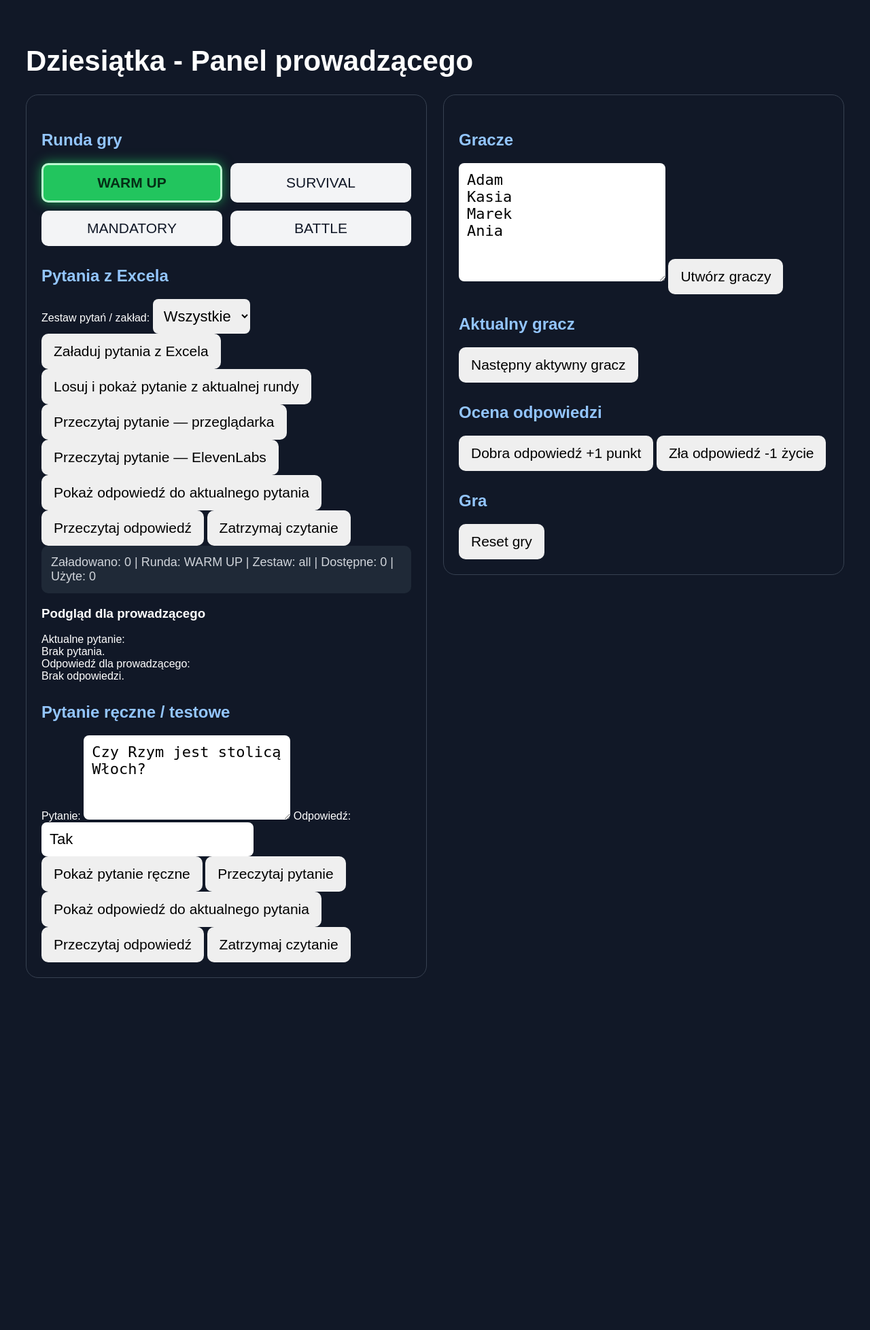
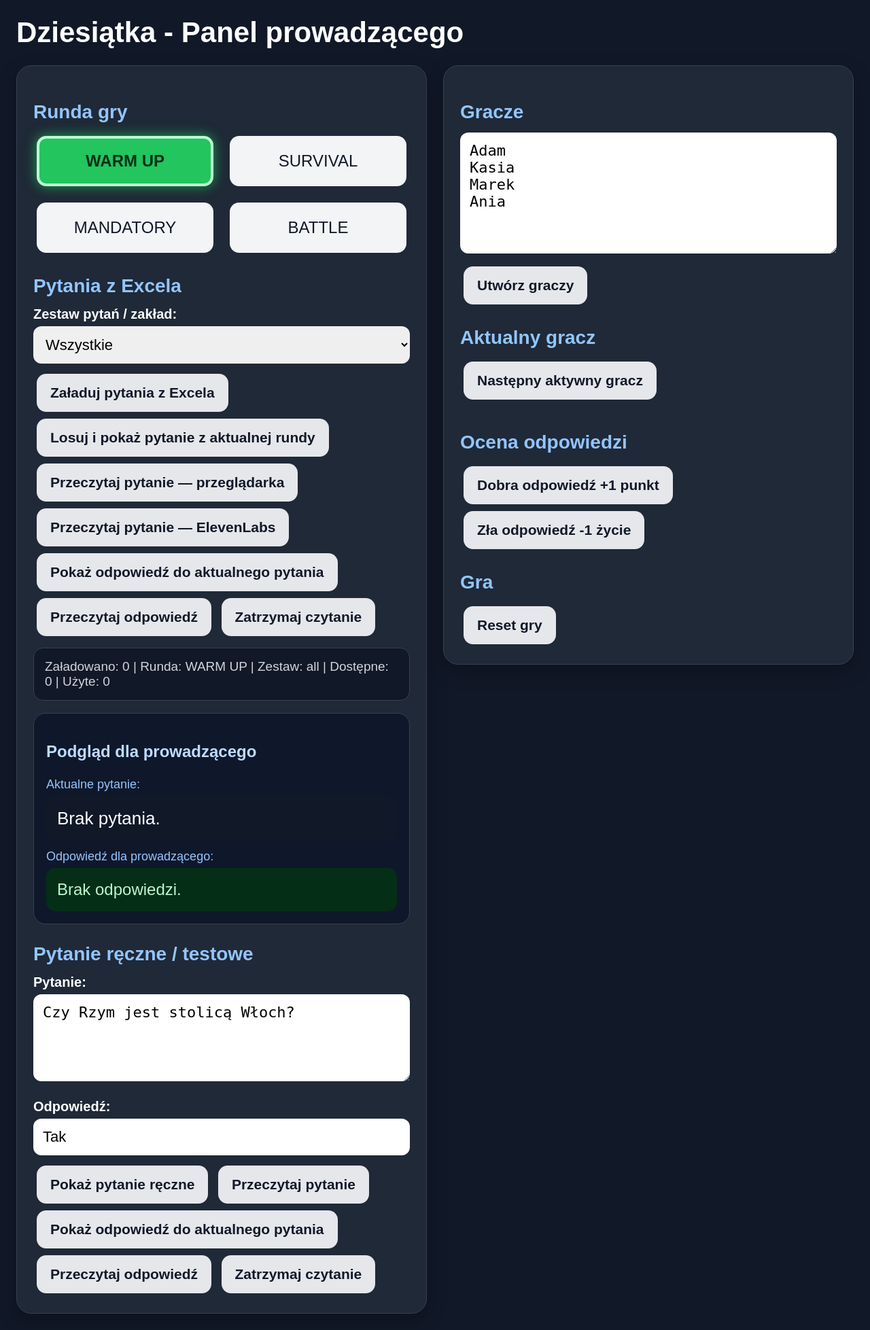
Before and after one commit to Daro202/dziesiatka_quiz_v2, a Flask app: page /admin in a window 1280 px wide. Shown: the whole page at 68% size. Before the commit the page ends 1439 px from the top, so only its background shows below. Run offline with Flask 3, Linux system fonts and the light colour scheme.

Commit message:
Przesłanie danych po raz pierwszy

```diff
--- a/static/style.css
+++ b/static/style.css
@@ -2,17 +2,61 @@ body {
     font-family: Arial, sans-serif;
     background: #111827;
     color: white;
-    padding: 30px;
+    padding: 24px;
+    margin: 0;
 }
 
 h1 {
     font-size: 42px;
-    margin-bottom: 25px;
+    margin: 0 0 24px 0;
 }
 
 h2 {
-    margin-top: 30px;
+    margin-top: 28px;
+    margin-bottom: 14px;
     color: #93c5fd;
+    font-size: 28px;
+}
+
+h3 {
+    color: #bfdbfe;
+    font-size: 24px;
+}
+
+label {
+    font-size: 20px;
+    font-weight: bold;
+    display: block;
+    margin-top: 12px;
+    margin-bottom: 6px;
+}
+
+textarea,
+input,
+select {
+    font-size: 22px;
+    padding: 14px;
+    border-radius: 12px;
+    border: none;
+    width: 100%;
+    box-sizing: border-box;
+    margin-bottom: 10px;
+}
+
+button {
+    font-size: 21px;
+    padding: 16px 20px;
+    border: none;
+    border-radius: 14px;
+    cursor: pointer;
+    margin: 5px;
+    background: #e5e7eb;
+    color: #111827;
+    font-weight: bold;
+}
+
+button:hover {
+    filter: brightness(1.08);
 }
 
 .panel {
@@ -22,31 +66,107 @@ h2 {
     gap: 12px;
 }
 
-textarea,
-input {
-    font-size: 22px;
-    padding: 12px;
-    border-radius: 8px;
-    border: none;
+/* ===== PANEL PROWADZĄCEGO ===== */
+
+.admin-layout {
+    display: grid;
+    grid-template-columns: 1fr 1fr;
+    gap: 24px;
+    align-items: start;
 }
 
-button {
-    font-size: 21px;
-    padding: 14px 18px;
-    border: none;
-    border-radius: 10px;
-    cursor: pointer;
+.admin-column {
+    background: #1f2937;
+    border: 1px solid #374151;
+    border-radius: 22px;
+    padding: 24px;
+    box-shadow: 0 10px 28px rgba(0, 0, 0, 0.25);
+}
+
+.round-buttons {
+    display: grid;
+    grid-template-columns: repeat(2, 1fr);
+    gap: 14px;
+    margin-bottom: 18px;
+}
+
+.round-buttons button {
+    min-height: 74px;
+    font-size: 24px;
+}
+
+.active-round,
+.round-buttons button.active-round {
+    background: #22c55e !important;
+    color: #052e16 !important;
+    font-weight: bold;
+    border: 4px solid #bbf7d0 !important;
+    box-shadow: 0 0 22px rgba(34, 197, 94, 0.85);
+}
+
+.info-box {
+    background: #111827;
+    padding: 16px;
+    border-radius: 14px;
+    font-size: 19px;
+    color: #d1d5db;
+    margin-top: 12px;
+    border: 1px solid #374151;
+}
+
+.host-preview {
+    background: #0f172a;
+    border: 1px solid #334155;
+    border-radius: 18px;
+    padding: 18px;
+    margin-top: 18px;
+}
+
+.preview-label {
+    color: #93c5fd;
+    font-size: 18px;
+    margin-top: 12px;
+    margin-bottom: 6px;
+}
+
+.preview-question {
+    font-size: 26px;
+    line-height: 1.35;
+    background: #111827;
+    padding: 16px;
+    border-radius: 14px;
+}
+
+.preview-answer {
+    font-size: 24px;
+    line-height: 1.35;
+    background: #052e16;
+    color: #bbf7d0;
+    padding: 16px;
+    border-radius: 14px;
+}
+
+.players-list {
+    display: flex;
+    flex-direction: column;
+    gap: 10px;
+    margin-top: 14px;
 }
 
 .player-button {
     display: block;
     width: 100%;
-    margin-bottom: 8px;
+    margin: 0;
     text-align: left;
+    font-size: 23px;
+    padding: 18px;
+    border-radius: 16px;
 }
 
 .selected {
-    outline: 4px solid #facc15;
+    outline: 5px solid #facc15;
+    background: #78350f !important;
+    color: #fef3c7 !important;
 }
 
 .eliminated {
@@ -106,77 +244,93 @@ button {
 
 .player-card {
     background: #374151;
-    padding: 18px;
-    border-radius: 16px;
-    font-size: 22px;
+    padding: 20px;
+    border-radius: 18px;
+    font-size: 23px;
+}
+
+.player-card.selected {
+    outline: 5px solid #facc15;
+    background: #78350f;
+}
+
+.player-card.eliminated {
+    opacity: 0.35;
+    text-decoration: line-through;
 }
 
 .player-name {
-    font-size: 26px;
+    font-size: 28px;
     font-weight: bold;
     margin-bottom: 10px;
 }
-.round-display {
-    font-size: 30px;
-    margin: 15px;
-    color: #93c5fd;
-}
 
-.round-display span {
-    color: #facc15;
-    font-weight: bold;
-}
-
-.round-buttons {
-    display: grid;
-    grid-template-columns: repeat(2, 1fr);
-    gap: 12px;
-}
-select {
-    font-size: 22px;
-    padding: 12px;
-    border-radius: 8px;
-    border: none;
-}
-
-.info-box {
-    background: #1f2937;
-    padding: 14px;
-    border-radius: 10px;
-    font-size: 18px;
-    color: #d1d5db;
-}
-.admin-layout {
-    display: grid;
-    grid-template-columns: 1fr 1fr;
-    gap: 24px;
-    align-items: start;
-}
-
-.admin-column {
-    background: #111827;
-    border: 1px solid #374151;
-    border-radius: 18px;
-    padding: 22px;
-}
+/* ===== TABLET / MNIEJSZE EKRANY ===== */
 
 @media (max-width: 1100px) {
+    body {
+        padding: 18px;
+    }
+
     .admin-layout {
         grid-template-columns: 1fr;
     }
 
-.active-round {
-    background: #22c55e !important;
-    color: #052e16 !important;
-    font-weight: bold;
-    border: 3px solid #bbf7d0 !important;
-    box-shadow: 0 0 18px rgba(34, 197, 94, 0.75);
+    .admin-column {
+        padding: 20px;
+    }
+
+    button {
+        font-size: 22px;
+        padding: 18px 20px;
+    }
+
+    .round-buttons button {
+        min-height: 82px;
+        font-size: 24px;
+    }
+
+    .scoreboard {
+        grid-template-columns: repeat(2, 1fr);
+    }
+
+    .question {
+        font-size: 38px;
+    }
+
+    .answer {
+        font-size: 34px;
+    }
 }
 
-.round-buttons button.active-round {
-    background: #22c55e !important;
-    color: #052e16 !important;
-    font-weight: bold;
-    border: 3px solid #bbf7d0 !important;
-    box-shadow: 0 0 18px rgba(34, 197, 94, 0.75);
+@media (max-width: 700px) {
+    h1 {
+        font-size: 34px;
+    }
+
+    h2 {
+        font-size: 24px;
+    }
+
+    .round-buttons {
+        grid-template-columns: 1fr;
+    }
+
+    .scoreboard {
+        grid-template-columns: 1fr;
+    }
+
+    .game-card {
+        padding: 24px;
+    }
+
+    .question {
+        font-size: 32px;
+        margin: 20px 0;
+    }
+
+    .answer {
+        font-size: 28px;
+        margin: 20px 0;
+    }
 }
```
Also changed, not shown: other parts of static/style.css (+25 -7 lines).
